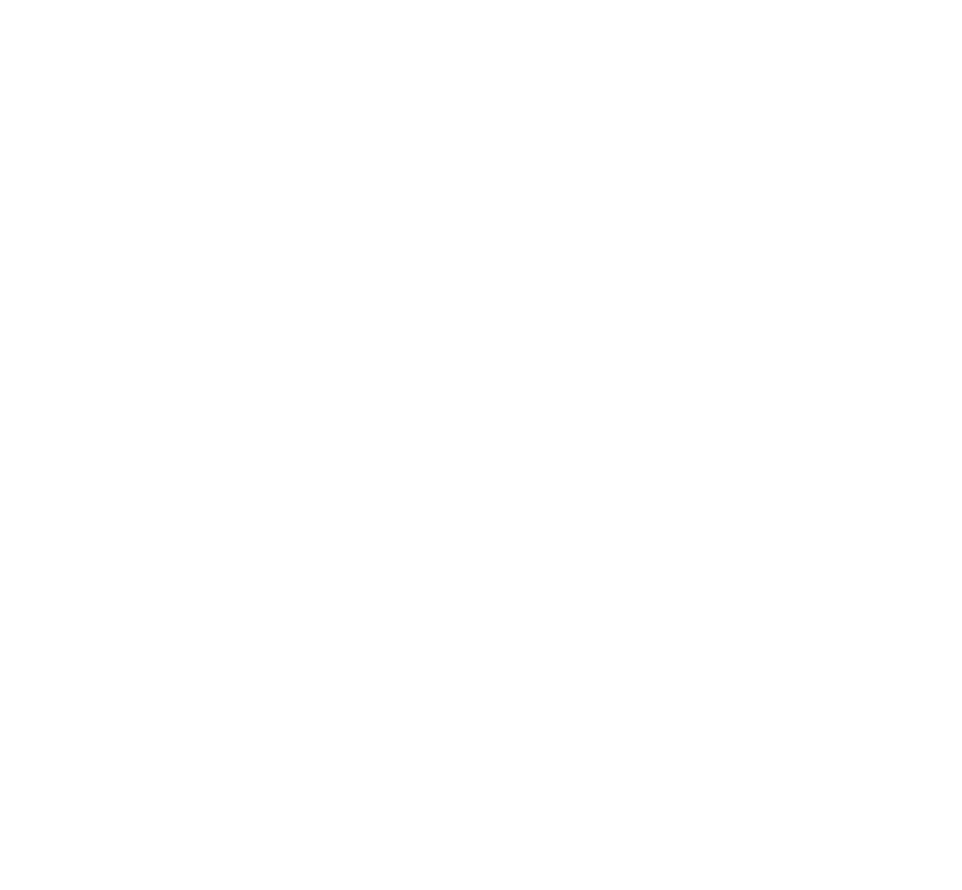
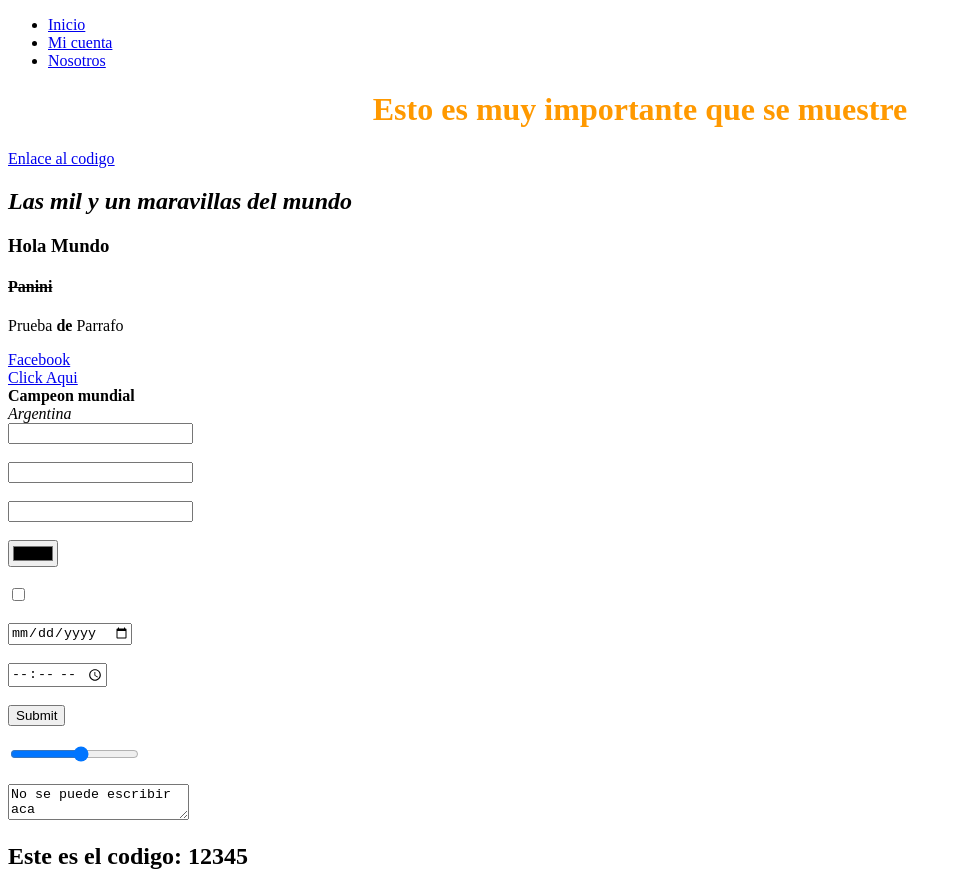
Before and after one commit to Pablo-Scattolin/Git-curso, a plain HTML site: page index.html in a window 1280 px wide. Shown: the whole page, without its empty margins (0-962 px from the left). Before the commit the page ends 800 px from the top, so only its background shows below. Drawn offline with Linux system fonts and the light colour scheme.

Commit message:
Practica Completa HTML

```diff
--- a/index.html
+++ b/index.html
@@ -1,12 +1,68 @@
 <!DOCTYPE html>
 <html lang="en">
 <head>
-    <meta charset="UTF-8">
+    <meta charset="UTF-8">  <!--charset = character set. Defino la codificacion.-->
     <meta http-equiv="X-UA-Compatible" content="IE=edge">
     <meta name="viewport" content="width=device-width, initial-scale=1.0">
+    <meta nam= "keywords" contnt="Messi,Futbol">
+    <meta name="description" content="Una pagina sobre la vida de Messi">
+    <meta name="robots" content="index">
     <title>Primera Pagina</title>
+    <link rel="icon" href="foto.ico">
 </head>
 <body>
+    <header>
+        <nav>
+            <ul>
+                <li><a href="index.html">Inicio</a></li>
+                <li><a href="micuenta.html">Mi cuenta</a></li>
+                <li><a href="nosotros.html">Nosotros</a></li>
+            </ul>
+        </nav>
+    </header>
+    <div>
+    <h1 align = "center"><b><font color=#FF9900>Esto es muy importante que se muestre </font></b></h1>
+    <a href="#codigo">Enlace al codigo</a>
+    <h2>
+        <i>Las mil y un maravillas del mundo</i>
+    </h2>
+    <h3>Hola Mundo</h3>
+     </div>
+    <h4>
+        <strike>Panini</strike>
+    </h4>
+    <div>
+    <p> Prueba <strong>de</strong> Parrafo </p>
+    <a href="https://facebook.com" target="BLANK">Facebook</a>
+    <br/>
+    <a href="Pagina2.html">Click Aqui</a>
+    <br/>
+    <b>Campeon mundial</b>
+    <br/>
+    <i>Argentina</i>
+    </div>
+    <form>
+        <input type="text" required="">
+        <br/><br/>
+        <input type="password" required="">
+        <br/><br/>
+        <input type="number">
+        <br/><br/>
+        <input type="color">
+        <br/><br/>
+        <input type="checkbox">
+        <br/><br/>
+        <input type="date">
+        <br/><br/>
+        <input type="time">
+        <br/><br/>
+        <input type="submit">
+        <br/><br/>
+        <input type="range" min="1" max="10">
+        <br/><br/>
+        <textarea readonly="">No se puede escribir aca</textarea>
 
+    </form>
+    <h2 id="codigo">Este es el codigo: 12345</h2>
 </body>
 </html>
```
Also changed, not shown: micuenta.html (added, +41 -0 lines), nosotros.html (added, +53 -0 lines), foto.ico (added).
